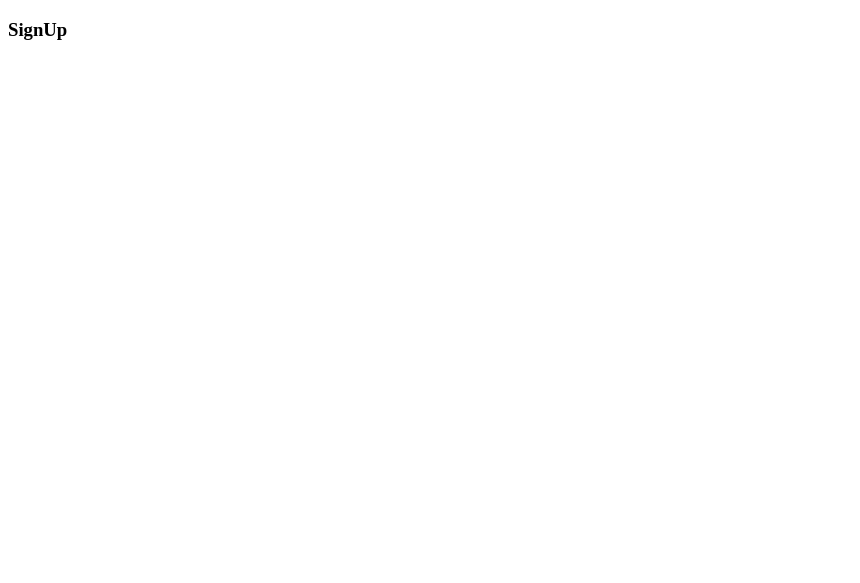
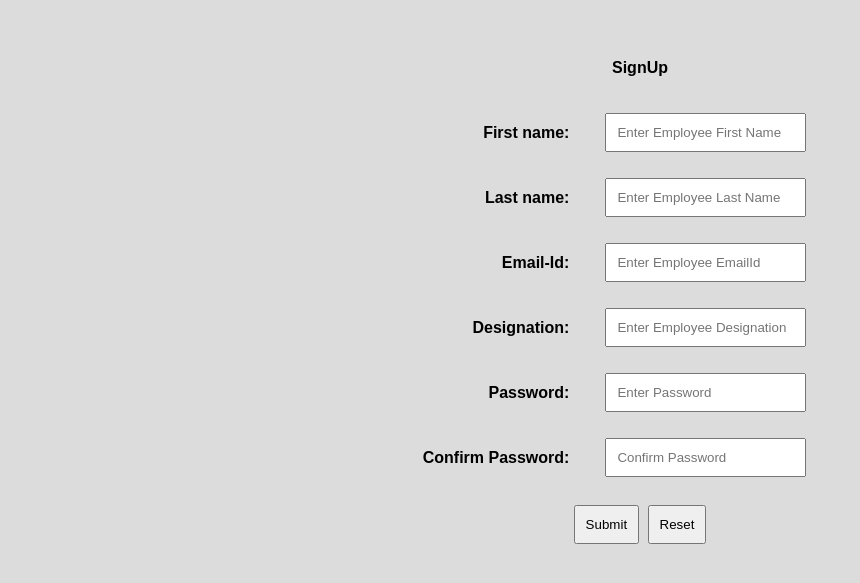
Before and after one commit to Abhishekr1512/Activity_Tracker_App, a Django app: page /signup in a window 1280 px wide. Before the commit the part shown is almost empty. Shown: the top 583 px of the page, without its empty margins (0-860 px from the left). Run offline with Django 3.2, Linux system fonts and the light colour scheme.

Commit message:
added fields in signup module

```diff
--- a/templates/authentication/signup.html
+++ b/templates/authentication/signup.html
@@ -5,8 +5,76 @@
     <meta http-equiv="X-UA-Compatible" content="IE=edge">
     <meta name="viewport" content="width=device-width, initial-scale=1.0">
     <title>Document</title>
+    <style>
+        * {
+            font-family: Arial;
+            margin: 2px;
+            padding: 10px;
+            position: flex;
+            table-layout: center;
+        }
+
+        body {
+            margin-top: 2%;
+            padding: 0;
+            background-color: gainsboro;
+            font-family: Arial;
+            text-align: center;
+        }
+
+        table {
+            width: 100%;
+        }
+
+        th {
+            text-align: right;
+        }
+
+        td {
+            text-align: left;
+        }
+    </style>
 </head>
 <body>
-    <h3>SignUp</h3>
+    <form>
+        <h4>SignUp</h4>
+        <table>
+                <tr>
+                    <th><label>First name:</label></th>
+                    <td><input type="text" id="fname" name="fname" placeholder="Enter Employee First Name" pattern="[A-Za-z]{50}"></td>
+                </tr>
+
+                <tr>
+                    <th><label>Last name:</label></th>
+                    <td><input type="text" id="lname" name="lname" placeholder="Enter Employee Last Name" pattern="[A-Za-z]{50}"></td>
+                </tr>
+
+                <tr>
+                    <th><label>Email-Id:</label></th>
+                    <td><input type="text" id="email" name="email" placeholder="Enter Employee EmailId" pattern="[^@\s]+@[^@\s]+"></td>
+                </tr>
+
+                <tr>
+                    <th><label>Designation:</label></th>
+                    <td><input type="text" id="designation" name="designation" placeholder="Enter Employee Designation"pattern="[A-Za-z]{50}"></td>
+                </tr>
+
+                <tr>
+                    <th><label>Password:</label></th>
+                    <td><input type="text" id="pwd" name="pwd" placeholder="Enter Password" pattern=".{8,}"></td>
+                </tr>
+
+                <tr>
+                    <th><label>Confirm Password:</label></th>
+                    <td><input type="text" id="cpwd" name="cpwd" placeholder="Confirm Password" pattern=".{8,}"></td>
+                </tr>
+
+        </table>
+<tr>
+    <th><button type=" button" id="submit">Submit</button></th>
+    <th><button type="button" id="reset">Reset</button></th>
+</tr>
+
+      </form>
 </body>
 </html>
```
